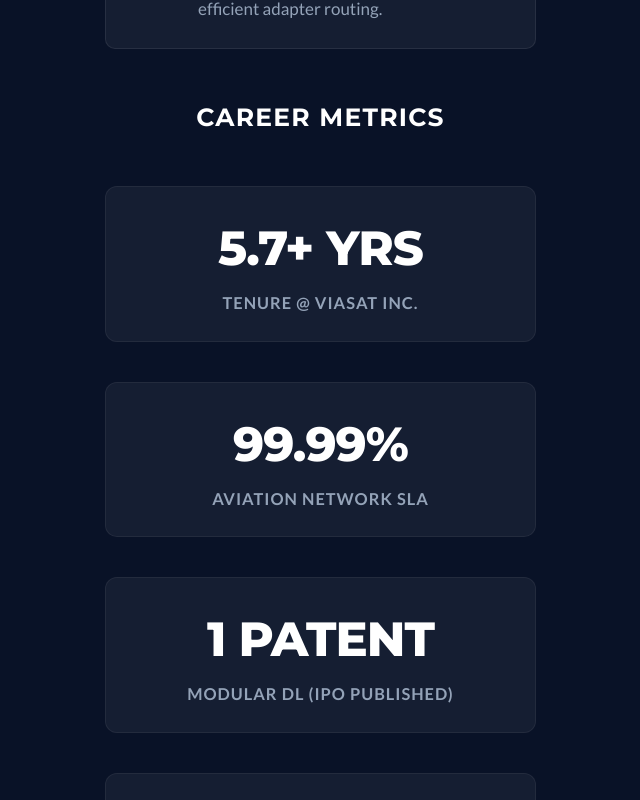
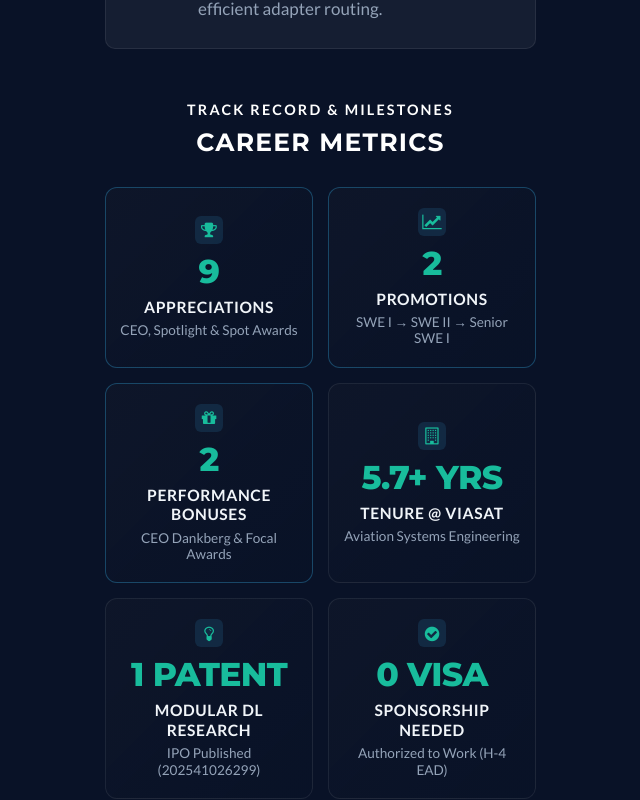
Before and after one commit to saiyasaswinimajety/saiyasaswinimajety-portfolio, a Next.js app: page / in a window 1280 px wide. Shown: the part 2260-3060 px from the top of the page, without its empty margins (79-719 px from the left). Built offline with nearby package versions, Linux system fonts and the light colour scheme.

Commit message:
Enhance career metrics with 9 appreciations, 2 promotions, and 2 performance bonuses

```diff
--- a/app/components/AboutAndTechStack.tsx
+++ b/app/components/AboutAndTechStack.tsx
@@ -268,8 +268,22 @@ export default function AboutAndTechStack() {
 
           {/* RIGHT: Stats */}
           <div
-            style={{ display: "flex", flexDirection: "column", gap: "2rem" }}
+            style={{ display: "flex", flexDirection: "column", gap: "1rem" }}
           >
+            <div style={{ textAlign: "center", marginBottom: "0.25rem" }}>
+              <span
+                style={{
+                  fontSize: "0.72rem",
+                  color: "var(--cyan)",
+                  fontWeight: 700,
+                  textTransform: "uppercase",
+                  letterSpacing: "0.15em",
+                  display: "block",
+                  marginBottom: "4px",
+                }}
+              >
+                Track Record & Milestones
+              </span>
               <h3
                 style={{
                   fontFamily: "var(--font-montserrat), sans-serif",
@@ -277,53 +291,134 @@ export default function AboutAndTechStack() {
                   fontSize: "1.25rem",
                   textTransform: "uppercase",
                   letterSpacing: "0.05em",
-                margin: "0 0 0.5rem",
+                  margin: 0,
                   fontWeight: 700,
-                textAlign: "center",
                 }}
               >
                 Career Metrics
               </h3>
-            {stats.map((s, i) => (
+            </div>
+
+            <div
+              style={{
+                display: "grid",
+                gridTemplateColumns: "repeat(2, minmax(0, 1fr))",
+                gap: "0.75rem",
+              }}
+            >
+              {stats.map((s, i) => {
+                const CardWrapper = s.href ? "a" : "div";
+                return (
                   <motion.div
                     key={s.label}
-                initial={{ opacity: 0, x: 30 }}
-                animate={inView ? { opacity: 1, x: 0 } : {}}
-                transition={{ duration: 0.5, delay: 0.15 + i * 0.1 }}
+                    initial={{ opacity: 0, scale: 0.95 }}
+                    animate={inView ? { opacity: 1, scale: 1 } : {}}
+                    transition={{ duration: 0.4, delay: 0.1 + i * 0.06 }}
+                    style={{ height: "100%" }}
+                  >
+                    <CardWrapper
+                      href={s.href}
                       style={{
+                        display: "flex",
+                        flexDirection: "column",
+                        alignItems: "center",
+                        justifyContent: "center",
                         textAlign: "center",
-                  background: "var(--card-bg)",
-                  border: "1px solid rgba(255, 255, 255, 0.06)",
+                        height: "100%",
+                        minHeight: "130px",
+                        background:
+                          "linear-gradient(135deg, rgba(15, 23, 42, 0.85) 0%, rgba(9, 18, 39, 0.95) 100%)",
+                        border: s.highlight
+                          ? "1px solid rgba(56, 189, 248, 0.3)"
+                          : "1px solid rgba(255, 255, 255, 0.08)",
                         borderRadius: "12px",
-                  padding: "1.25rem",
+                        padding: "1rem 0.65rem",
+                        textDecoration: "none",
+                        cursor: s.href ? "pointer" : "default",
+                        transition: "all 0.25s cubic-bezier(0.16, 1, 0.3, 1)",
+                        position: "relative",
+                        overflow: "hidden",
+                      }}
+                      onMouseEnter={(e) => {
+                        const target = e.currentTarget as HTMLElement;
+                        target.style.borderColor = "var(--cyan)";
+                        target.style.transform = "translateY(-3px)";
+                        target.style.boxShadow =
+                          "0 8px 24px -4px rgba(6, 182, 212, 0.25)";
+                      }}
+                      onMouseLeave={(e) => {
+                        const target = e.currentTarget as HTMLElement;
+                        target.style.borderColor = s.highlight
+                          ? "rgba(56, 189, 248, 0.3)"
+                          : "rgba(255, 255, 255, 0.08)";
+                        target.style.transform = "translateY(0)";
+                        target.style.boxShadow = "none";
                       }}
                     >
+                      {s.icon && (
+                        <div
+                          style={{
+                            width: "28px",
+                            height: "28px",
+                            borderRadius: "6px",
+                            background: "rgba(56, 189, 248, 0.12)",
+                            display: "flex",
+                            alignItems: "center",
+                            justifyContent: "center",
+                            marginBottom: "0.45rem",
+                          }}
+                        >
+                          <i
+                            className={`fa ${s.icon}`}
+                            style={{ color: "var(--cyan)", fontSize: "0.85rem" }}
+                          />
+                        </div>
+                      )}
                       <h4
                         style={{
                           color: "var(--cyan)",
-                    fontSize: "2.4rem",
+                          fontSize: "1.65rem",
                           fontWeight: 800,
                           margin: 0,
                           fontFamily: "var(--font-montserrat), sans-serif",
                           letterSpacing: "-0.02em",
+                          lineHeight: 1.15,
                         }}
                       >
                         {s.value}
                       </h4>
                       <p
                         style={{
-                    color: "#94a3b8",
-                    fontSize: "0.82rem",
+                          color: "#f1f5f9",
+                          fontSize: "0.78rem",
                           marginTop: "0.35rem",
+                          marginBottom: 0,
                           textTransform: "uppercase",
-                    letterSpacing: "0.06em",
-                    fontWeight: 600,
+                          letterSpacing: "0.04em",
+                          fontWeight: 700,
+                          lineHeight: 1.25,
                         }}
                       >
                         {s.label}
                       </p>
+                      {s.sublabel && (
+                        <span
+                          style={{
+                            color: "#94a3b8",
+                            fontSize: "0.68rem",
+                            marginTop: "0.25rem",
+                            fontWeight: 500,
+                            lineHeight: 1.2,
+                          }}
+                        >
+                          {s.sublabel}
+                        </span>
+                      )}
+                    </CardWrapper>
                   </motion.div>
-            ))}
+                );
+              })}
+            </div>
           </div>
         </div>
       </div>
--- a/app/data/about.ts
+++ b/app/data/about.ts
@@ -1,10 +1,51 @@
 import type { AboutCard, CareerStat, Skill } from "@/app/types";
 
 export const stats: CareerStat[] = [
-  { value: "5.7+ Yrs", label: "Tenure @ Viasat Inc." },
-  { value: "99.99%", label: "Aviation Network SLA" },
-  { value: "1 Patent", label: "Modular DL (IPO Published)" },
-  { value: "0 Visa", label: "Sponsorship Needed (H-4 EAD)" },
+  {
+    value: "9",
+    label: "Appreciations",
+    sublabel: "CEO, Spotlight & Spot Awards",
+    icon: "fa-trophy",
+    href: "#recognition",
+    highlight: true,
+  },
+  {
+    value: "2",
+    label: "Promotions",
+    sublabel: "SWE I → SWE II → Senior SWE I",
+    icon: "fa-line-chart",
+    href: "#experience",
+    highlight: true,
+  },
+  {
+    value: "2",
+    label: "Performance Bonuses",
+    sublabel: "CEO Dankberg & Focal Awards",
+    icon: "fa-gift",
+    href: "#recognition",
+    highlight: true,
+  },
+  {
+    value: "5.7+ Yrs",
+    label: "Tenure @ Viasat",
+    sublabel: "Aviation Systems Engineering",
+    icon: "fa-building-o",
+    href: "#experience",
+  },
+  {
+    value: "1 Patent",
+    label: "Modular DL Research",
+    sublabel: "IPO Published (202541026299)",
+    icon: "fa-lightbulb-o",
+    href: "#publications",
+  },
+  {
+    value: "0 Visa",
+    label: "Sponsorship Needed",
+    sublabel: "Authorized to Work (H-4 EAD)",
+    icon: "fa-check-circle",
+    href: "#contact",
+  },
 ];
 
 export const cards: AboutCard[] = [
--- a/app/types/index.ts
+++ b/app/types/index.ts
@@ -66,4 +66,8 @@ export interface AboutCard {
 export interface CareerStat {
   value: string;
   label: string;
+  sublabel?: string;
+  icon?: string;
+  href?: string;
+  highlight?: boolean;
 }
```
Lines whose indentation alone changed are shown as unchanged.
